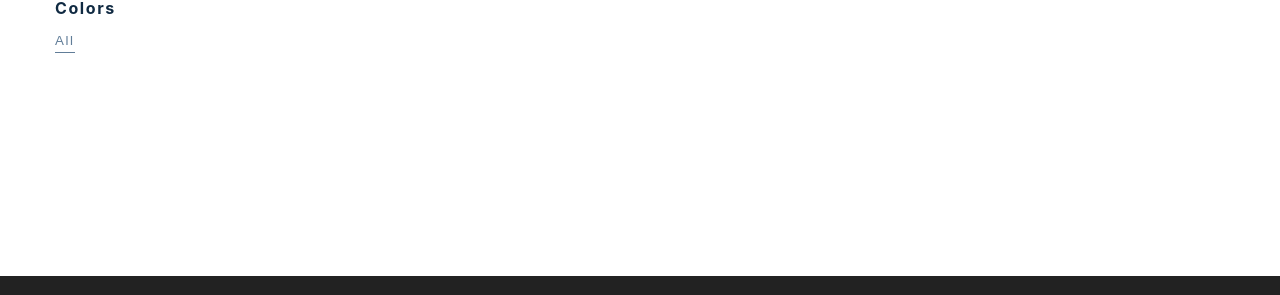
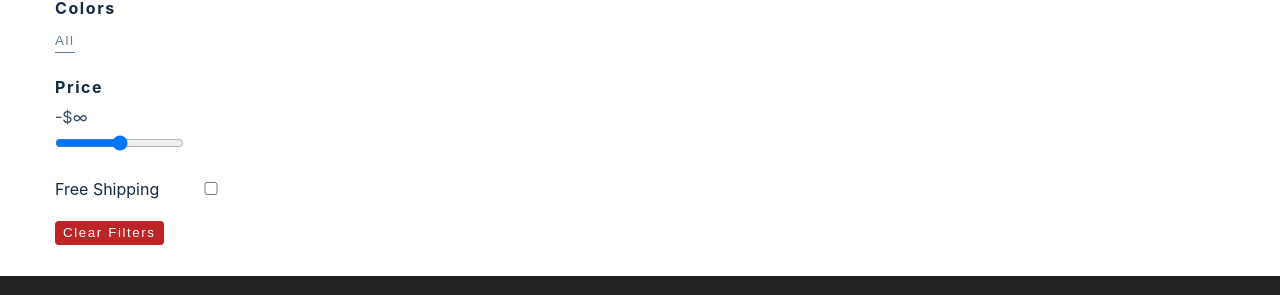
Before and after one commit to becasualle/e-commerce, a React (Create React App) app: page /products in a window 1280 px wide. Shown: the part 508-803 px from the top of the page. Built offline with nearby package versions, Linux system fonts and the light colour scheme; no server answers; the HTML template or start-up script is replaced by a standard one.

Commit message:
Filters - Price, Shipping and Clear

```diff
--- a/src/components/Filters.js
+++ b/src/components/Filters.js
@@ -84,6 +84,7 @@ const Filters = () => {
               colors.map((col, index) => {
                 if (col === 'all') {
                   return <button
+                    key={index}
                     name="color"
                     onClick={updateFilters}
                     data-color="all"
@@ -111,7 +112,25 @@ const Filters = () => {
         </div>
         {/* end of colors */}
 
+        {/* price */}
+        <div className="form-control">
+          <h5>price</h5>
+          <p className="price">{formatPrice(price)}</p>
+          <input type="range" name="price" onChange={updateFilters} min={min_price} max={max_price} value={price} />
+        </div>
+        {/* end of price */}
+
+        {/* shipping */}
+        <div className="form-control shipping">
+          <label htmlFor="shipping">free shipping</label>
+          <input type="checkbox" name="shipping" id="shipping" onChange={updateFilters} checked={shipping} />
+        </div>
+        {/* end of shipping */}
+
       </form>
+      <button type="button" className='clear-btn' onClick={clearFilters}>
+        clear filters
+      </button>
     </div>
   </Wrapper>
 }
--- a/src/context/filter_context.js
+++ b/src/context/filter_context.js
@@ -70,12 +70,22 @@ export const FilterProvider = ({ children }) => {
     if (name === 'color') {
       value = e.target.dataset.color
     }
+
+    if (name === 'price') {
+      value = Number(value);
+    }
+
+    if (name === 'shipping') {
+      value = e.target.checked;
+    }
+
     console.log({ name, value })
+
     dispatch({ type: UPDATE_FILTERS, payload: { name, value } })
   }
 
   const clearFilters = () => {
-
+    dispatch({ type: CLEAR_FILTERS })
   }
 
   return (
--- a/src/reducers/filter_reducer.js
+++ b/src/reducers/filter_reducer.js
@@ -93,6 +93,21 @@ const filter_reducer = (state, action) => {
     return { ...state }
   }
 
+  if (action.type === CLEAR_FILTERS) {
+    return {
+      ...state, filters:
+      {
+        ...state.filters,
+        text: '',
+        company: 'all',
+        category: 'all',
+        color: 'all',
+        price: state.filters.max_price,
+        shipping: false
+      }
+    }
+  }
+
   throw new Error(`No Matching "${action.type}" - action type`)
 }
 
```
